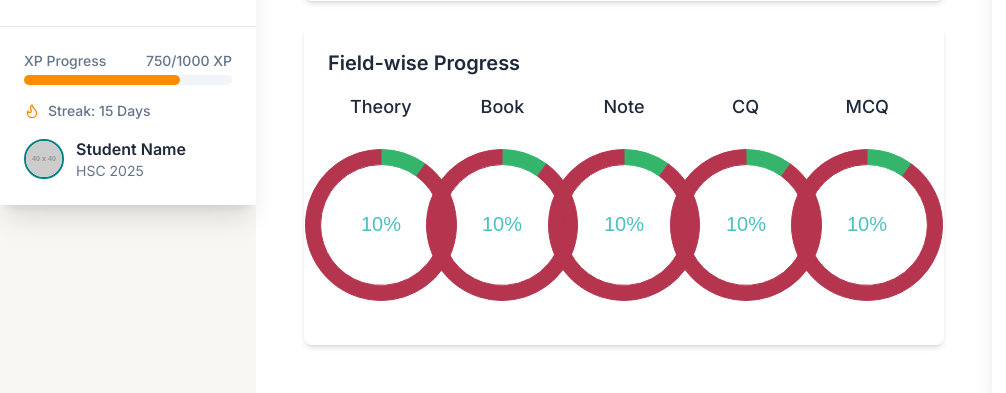
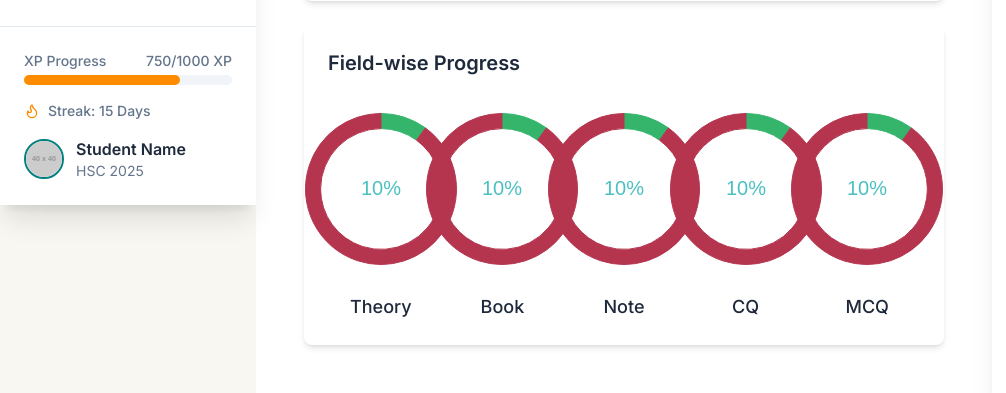
Before and after one commit to tahfimism/pattho, a Django app: template pattho/users/templates/users/analysis.html in a window 1280 px wide. Shown: the part 595-988 px from the top of the page, without its empty margins (0-1006 px from the left). Run offline with Django 3.2, Linux system fonts and the light colour scheme; the template is opened without the code that fills it: most values are stand-ins (such as "Sample title", 1, 10 or a date in 2020); grey boxes labelled with a size stand in for pictures from a placeholder-image service; some libraries are stand-ins or nearby versions; some web fonts are replaced.

Commit message:
analysis:  small chart labels in bottom of donut

```diff
--- a/pattho/users/templates/users/analysis.html
+++ b/pattho/users/templates/users/analysis.html
@@ -13,34 +13,34 @@
         <h2 class="text-xl font-semibold mb-4">Field-wise Progress</h2>
         <div class="grid grid-cols-1 sm:grid-cols-2 md:grid-cols-3 lg:grid-cols-5 gap-4">
             <div class="flex flex-col items-center">
-                <h3 class="text-lg font-medium mb-2">Theory</h3>
                 <div class="relative w-48 h-48">
                     <canvas id="pTheoryChart"></canvas>
                 </div>
+                <h3 class="text-lg font-medium mt-2">Theory</h3>
             </div>
             <div class="flex flex-col items-center">
-                <h3 class="text-lg font-medium mb-2">Book</h3>
                 <div class="relative w-48 h-48">
                     <canvas id="pBookChart"></canvas>
                 </div>
+                <h3 class="text-lg font-medium mt-2">Book</h3>
             </div>
             <div class="flex flex-col items-center">
-                <h3 class="text-lg font-medium mb-2">Note</h3>
                 <div class="relative w-48 h-48">
                     <canvas id="pNoteChart"></canvas>
                 </div>
+                <h3 class="text-lg font-medium mt-2">Note</h3>
             </div>
             <div class="flex flex-col items-center">
-                <h3 class="text-lg font-medium mb-2">CQ</h3>
                 <div class="relative w-48 h-48">
                     <canvas id="pCqChart"></canvas>
                 </div>
+                <h3 class="text-lg font-medium mt-2">CQ</h3>
             </div>
             <div class="flex flex-col items-center">
-                <h3 class="text-lg font-medium mb-2">MCQ</h3>
                 <div class="relative w-48 h-48">
                     <canvas id="pMcqChart"></canvas>
                 </div>
+                <h3 class="text-lg font-medium mt-2">MCQ</h3>
             </div>
         </div>
     </div>
```
